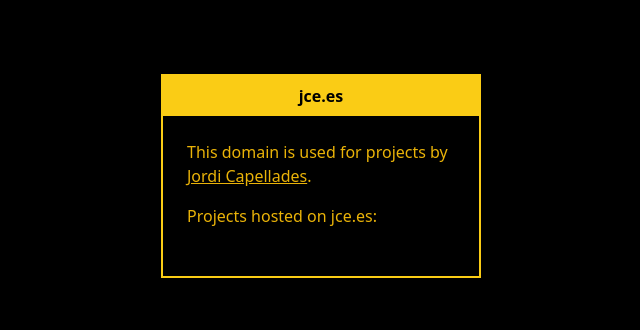
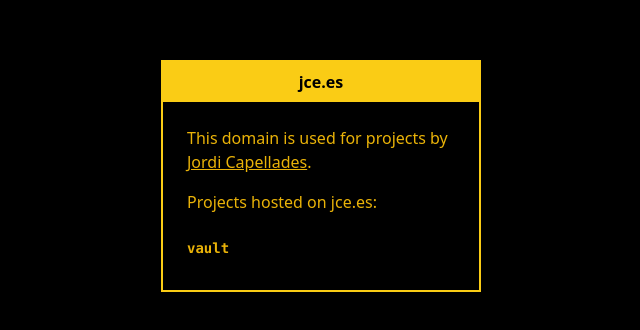
Before and after one commit to jordicapellad3s/host, a website: page src/index.html in a window 1280 px wide. Shown: the part 192-522 px from the top of the page, without its empty margins (319-959 px from the left). Drawn offline with Linux system fonts and the light colour scheme.

Commit message:
add link to vault project

```diff
--- a/src/index.html
+++ b/src/index.html
@@ -10,19 +10,22 @@
   <link href="/dist/output.css" rel="stylesheet">
 </head>
 
-<body class="antialiased font-sans bg-black min-h-screen flex items-center justify-center p-4">
-  <div class="border-2 border-yellow-400 w-80 mb-16">
-    <div class="bg-yellow-400 p-2">
+<body class="flex items-center justify-center min-h-screen p-4 font-sans antialiased bg-black">
+  <div class="mb-16 border-2 border-yellow-400 w-80">
+    <div class="p-2 bg-yellow-400">
       <p class="font-bold text-center">jce.es</p>
     </div>
-    <div class="text-yellow-500 p-4 sm:p-6 font-medium">
-      <div class="space-y-4 mb-6">
+    <div class="p-4 font-medium text-yellow-500 sm:p-6">
+      <div class="mb-6 space-y-4">
         <p>This domain is used for projects by <a href="jordicapellades.dev" target="_blank" class="underline">Jordi
             Capellades</a>.</p>
         <p>Projects hosted on jce.es:</p>
       </div>
-      <div>
-
+      <div class="font-mono text-sm font-bold">
+        <a href="https://vault.jce.es" target="_blank"
+          class="inline-block mb-2 mr-2 transition-colors duration-150 hover:text-yellow-200">
+          vault
+        </a>
       </div>
     </div>
   </div>
```
Also changed, not shown: dist/output.css, 1 other file.
